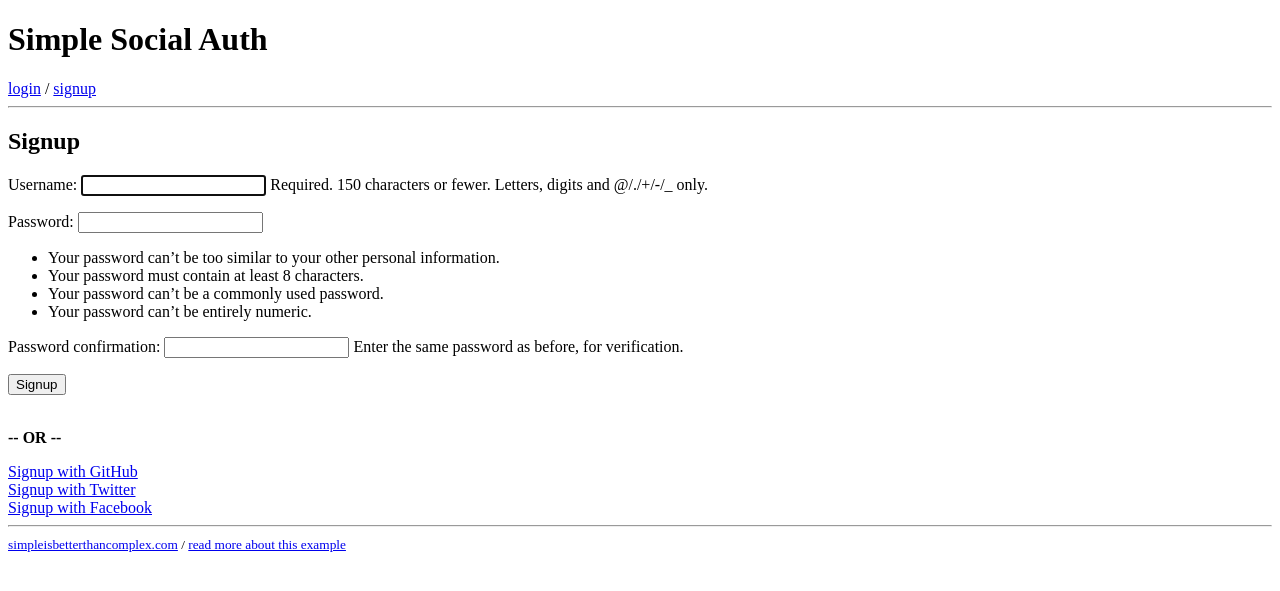
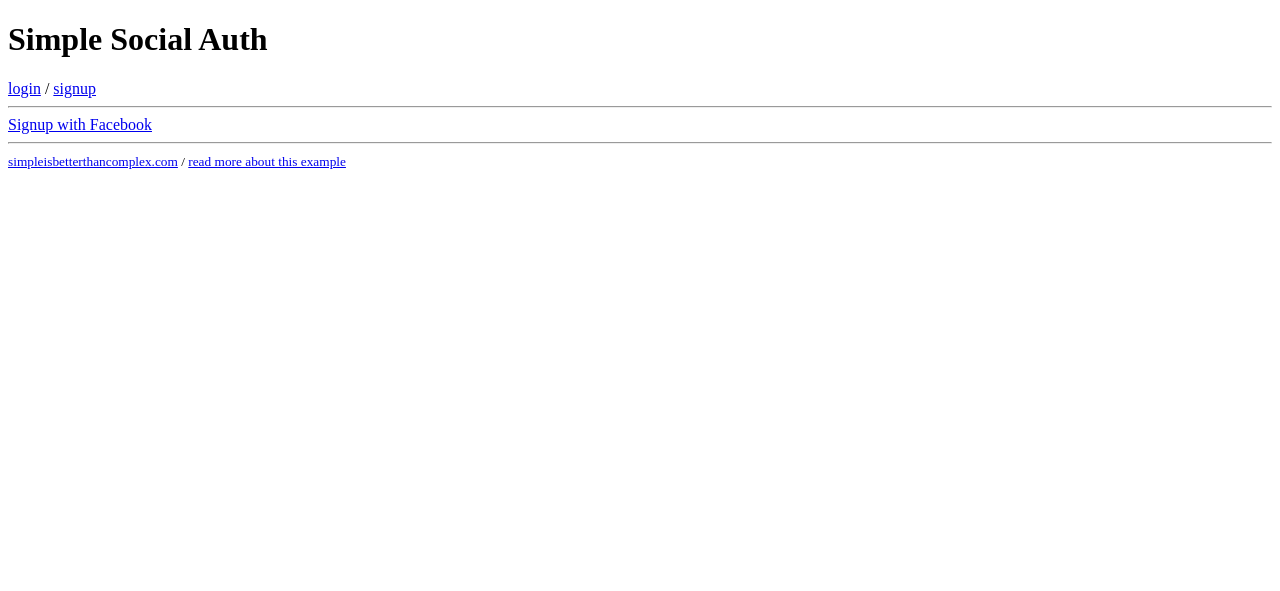
Before and after one commit to mashaka/AIBarney, a Django app: page /signup/ in a window 1280 px wide. Shown: the top 591 px of the page. Run offline with Django 3.2, Linux system fonts and the light colour scheme.

Commit message:
mark_server

```diff
--- a/server/project/cauth/templates/signup.html
+++ b/server/project/cauth/templates/signup.html
@@ -1,15 +1,5 @@
 {% extends 'base.html' %}
 
 {% block content %}
-  <h2>Signup</h2>
-  <form method="post">
-    {% csrf_token %}
-    {{ form.as_p }}
-    <button type="submit">Signup</button>
-  </form>
-  <br>
-  <p><strong>-- OR --</strong></p>
-  <a href="{% url 'social:begin' 'github' %}">Signup with GitHub</a><br>
-  <a href="{% url 'social:begin' 'twitter' %}">Signup with Twitter</a><br>
   <a href="{% url 'social:begin' 'facebook' %}">Signup with Facebook</a>
 {% endblock %}
--- a/server/project/cauth/urls.py
+++ b/server/project/cauth/urls.py
@@ -7,6 +7,7 @@ from . import views
 urlpatterns = [
     url(r'^$', views.home, name='home'),
     url(r'^fbtoken$', views.get_facebook_token, name='fbtoken'),
+    url(r'^get_token$', views.get_token, name='get_token'),
     url(r'^login/$', auth_views.login, name='login'),
     url(r'^logout/$', auth_views.logout, name='logout'),
     url(r'^signup/$', views.signup, name='signup'),
--- a/server/project/cauth/views.py
+++ b/server/project/cauth/views.py
@@ -8,8 +8,14 @@ from django.shortcuts import render, redirect
 
 from social_django.models import UserSocialAuth
 from django.http import HttpResponse
-from django.shortcuts import get_object_or_404
+from django.shortcuts import get_object_or_404, redirect
 
+
+def get_token(request):
+    if request.user:
+        return redirect('chatbot://token=')
+    else:
+        return redirect('chatbot://error')
 
 @login_required
 def get_facebook_token(request):
@@ -17,19 +23,7 @@ def get_facebook_token(request):
     return HttpResponse(str(q.extra_data))
 
 def signup(request):
-    if request.method == 'POST':
-        form = UserCreationForm(request.POST)
-        if form.is_valid():
-            form.save()
-            user = authenticate(
-                username=form.cleaned_data.get('username'),
-                password=form.cleaned_data.get('password1')
-            )
-            login(request, user)
-            return redirect('home')
-    else:
-        form = UserCreationForm()
-    return render(request, 'signup.html', {'form': form})
+    return render(request, 'signup.html')
 
 @login_required
 def home(request):
@@ -55,8 +49,6 @@ def settings(request):
     can_disconnect = (user.social_auth.count() > 1 or user.has_usable_password())
 
     return render(request, 'settings.html', {
-        'github_login': github_login,
-        'twitter_login': twitter_login,
         'facebook_login': facebook_login,
         'can_disconnect': can_disconnect
     })
--- a/server/project/config/settings.py
+++ b/server/project/config/settings.py
@@ -41,6 +41,7 @@ INSTALLED_APPS = [
     'rest_framework_swagger',
     'social_django',
     'cauth',
+    'rest_framework.authtoken',
 ]
 
 MIDDLEWARE = [
@@ -77,6 +78,7 @@ WSGI_APPLICATION = 'config.wsgi.application'
 
 
 AUTHENTICATION_BACKENDS = (
+    'rest_framework.authentication.TokenAuthentication',
     'social_core.backends.facebook.FacebookOAuth2',
     'django.contrib.auth.backends.ModelBackend',
 )
@@ -84,7 +86,6 @@ AUTHENTICATION_BACKENDS = (
 
 SOCIAL_AUTH_FACEBOOK_KEY = '1395474097183503'
 SOCIAL_AUTH_FACEBOOK_SECRET = 'fffb3dcfc549d4033a2d13aa918a26d0'
-#SOCIAL_AUTH_FACEBOOK_SCOPE = ['email','user_posts','age_range','publish_pages','user_managed_groups','pages_messaging','user_actions.fitness','user_about_me','user_actions.books','user_actions.news','business_management','read_insights','user_tagged_places','user_relationships','user_birthday','user_videos','user_events']#,'user_games_activity','user_status','pages_manage_instant_articles','user_website','user_relationship_details','user_photos','user_hometown','user_likes','user_work_history','publish_actions','pages_messaging_phone_number','read_page_mailboxes','user_actions.music','read_custom_friendlists','user_religion_politics','rsvp_event','manage_pages','user_location','user_actions.video','user_education_history']
 SOCIAL_AUTH_FACEBOOK_SCOPE = [
 'public_profile',
 'user_friends',
@@ -181,7 +182,7 @@ USE_TZ = True
 
 LOGIN_URL = 'login'
 LOGOUT_URL = 'logout'
-LOGIN_REDIRECT_URL = 'home'
+LOGIN_REDIRECT_URL = 'get_token'
 
 # Static files (CSS, JavaScript, Images)
 # https://docs.djangoproject.com/en/1.10/howto/static-files/
```
